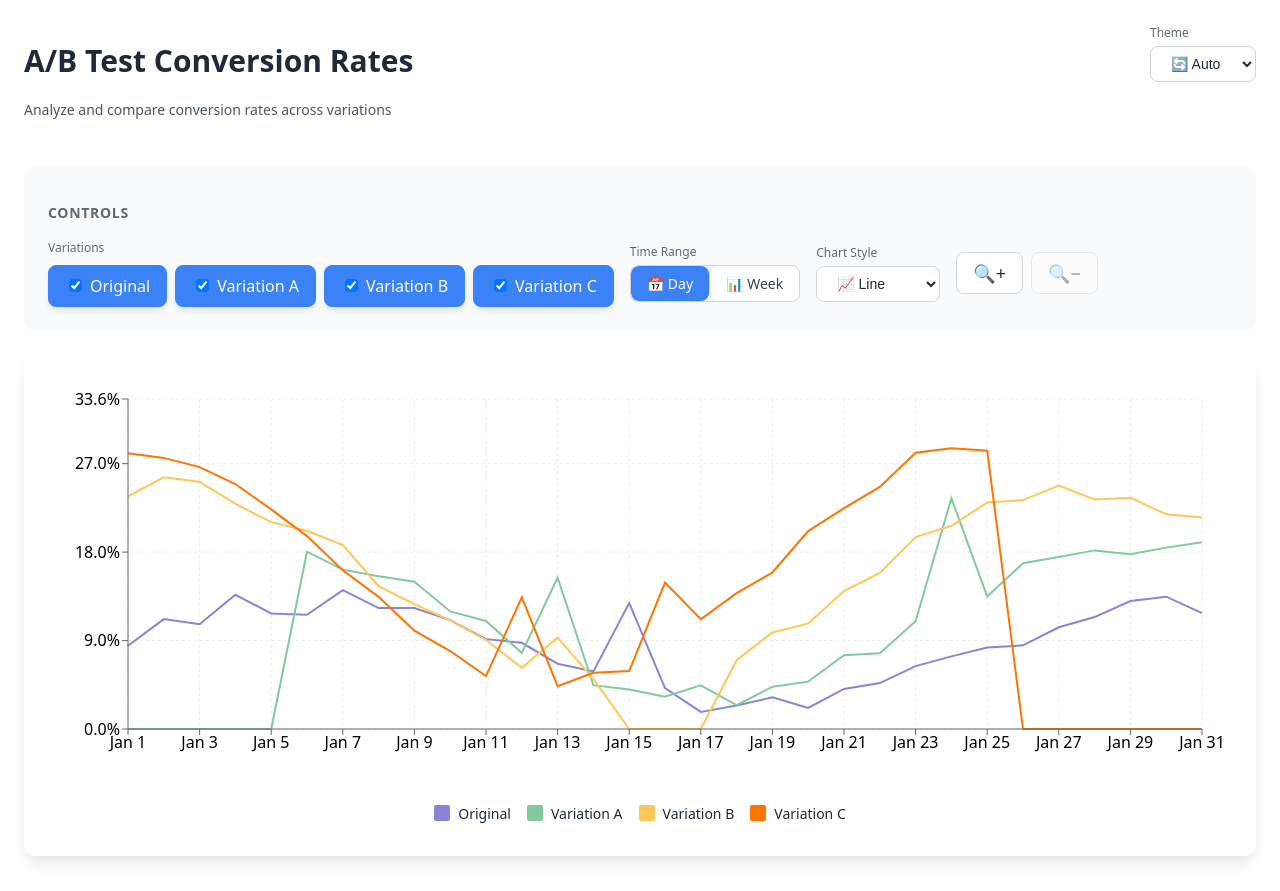
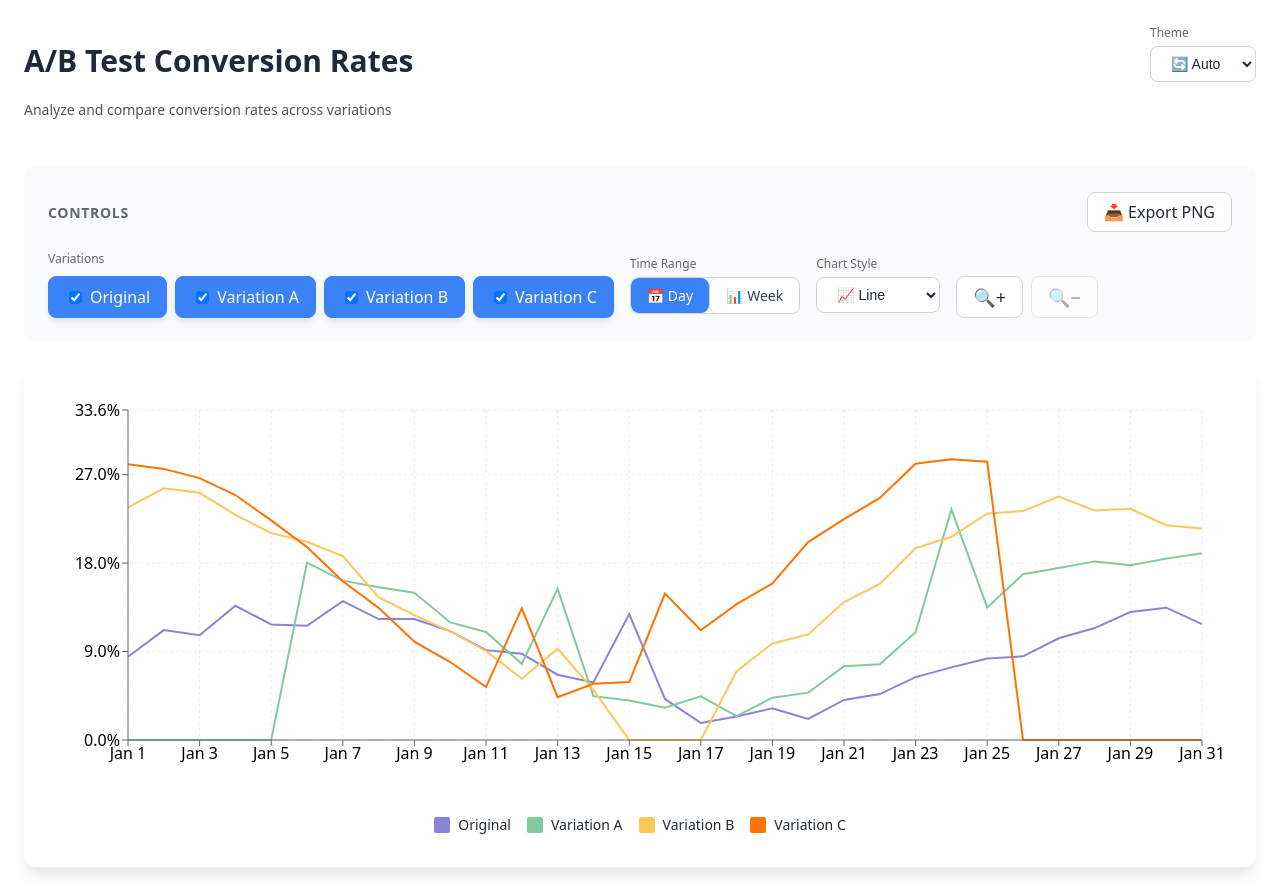
Before and after one commit to artashesfrangyan/ab-test-chart, a React (Vite) app in the folder ab-test-chart/: page / in a window 1280 px wide. Built offline with nearby package versions, Linux system fonts and the light colour scheme.

Commit message:
Added PNG export function

```diff
--- /dev/null
+++ b/ab-test-chart/src/features/export-chart/ui/ExportChart.module.css
@@ -0,0 +1,33 @@
+.button {
+  padding: 0.5rem 1rem;
+  border-radius: 0.5rem;
+  border: 1px solid;
+  transition: all 0.2s;
+  cursor: pointer;
+  font-weight: 500;
+}
+
+.button.light {
+  background-color: #ffffff;
+  color: #1f2937;
+  border-color: #d1d5db;
+}
+
+.button.light:hover {
+  background-color: #f3f4f6;
+}
+
+.button.dark {
+  background-color: #374151;
+  color: #ffffff;
+  border-color: #4b5563;
+}
+
+.button.dark:hover {
+  background-color: #4b5563;
+}
+
+.button:disabled {
+  opacity: 0.5;
+  cursor: not-allowed;
+}
--- /dev/null
+++ b/ab-test-chart/src/features/export-chart/ui/ExportChart.tsx
@@ -0,0 +1,46 @@
+import React, { useState } from "react";
+import html2canvas from "html2canvas";
+import type { Theme } from "@shared/types";
+import styles from "./ExportChart.module.css";
+
+interface ExportChartProps {
+  chartRef: React.RefObject<HTMLDivElement | null>;
+  theme: Theme;
+}
+
+export const ExportChart: React.FC<ExportChartProps> = ({ chartRef, theme }) => {
+  const [isExporting, setIsExporting] = useState(false);
+  const isDark = theme === "dark";
+
+  const handleExport = async () => {
+    if (!chartRef.current) return;
+
+    setIsExporting(true);
+    try {
+      const canvas = await html2canvas(chartRef.current, {
+        backgroundColor: isDark ? "#111827" : "#ffffff",
+        scale: 2,
+      });
+
+      const link = document.createElement("a");
+      link.download = `ab-test-chart-${new Date().toISOString().split("T")[0]}.png`;
+      link.href = canvas.toDataURL("image/png");
+      link.click();
+    } catch (error) {
+      console.error("Export failed:", error);
+    } finally {
+      setIsExporting(false);
+    }
+  };
+
+  return (
+    <button
+      className={`${styles.button} ${isDark ? styles.dark : styles.light}`}
+      onClick={handleExport}
+      disabled={isExporting}
+      title="Export to PNG"
+    >
+      {isExporting ? "📥 Exporting..." : "📥 Export PNG"}
+    </button>
+  );
+};
--- a/ab-test-chart/src/features/zoom-controls/ui/ZoomControls.module.css
+++ b/ab-test-chart/src/features/zoom-controls/ui/ZoomControls.module.css
@@ -1,6 +1,7 @@
 .container {
   display: flex;
   gap: 0.5rem;
+  align-self: flex-end;
 }
 
 .button {
--- a/ab-test-chart/src/pages/chart-page/ui/ChartPage.module.css
+++ b/ab-test-chart/src/pages/chart-page/ui/ChartPage.module.css
@@ -52,10 +52,16 @@
   background-color: #1f2937;
 }
 
+.controlsHeader {
+  display: flex;
+  justify-content: space-between;
+  align-items: center;
+  margin-bottom: 1rem;
+}
+
 .controlsTitle {
   font-size: 0.875rem;
   font-weight: 600;
-  margin-bottom: 1rem;
   text-transform: uppercase;
   letter-spacing: 0.05em;
   opacity: 0.7;
--- a/ab-test-chart/src/pages/chart-page/ui/ChartPage.tsx
+++ b/ab-test-chart/src/pages/chart-page/ui/ChartPage.tsx
@@ -1,4 +1,4 @@
-import { useState, useMemo, type FC } from "react";
+import { useState, useMemo, useRef, type FC } from "react";
 import { VariationSelector } from "@features/variation-selector/ui/VariationSelector";
 import { useChartData } from "@entities/chart-data/hooks/useChartData";
 import { LineChart } from "@widgets/chart-container/ui/LineChart";
@@ -6,6 +6,7 @@ import { TimeRangeSelector } from "@widgets/chart-container/ui/TimeRangeSelector
 import { LineStyleSelector } from "@features/line-style-selector/ui/LineStyleSelector";
 import { ThemeToggle } from "@features/theme-toggle/ui/ThemeToggle";
 import { ZoomControls } from "@features/zoom-controls/ui/ZoomControl";
+import { ExportChart } from "@features/export-chart/ui/ExportChart";
 import { aggregateWeeklyData } from "@shared/lib/utils/data-transform";
 import type { LineStyle, Theme, TimeRange } from "@shared/types";
 import styles from "./ChartPage.module.css";
@@ -17,6 +18,7 @@ interface ChartPageProps {
 
 export const ChartPage: FC<ChartPageProps> = ({ theme, onThemeChange }) => {
   const { data: rawData, variations, isLoading } = useChartData();
+  const chartRef = useRef<HTMLDivElement>(null);
 
   const [selectedVariations, setSelectedVariations] = useState<string[]>(
     () => variations.map((v) => v.id?.toString() || "0")
@@ -86,7 +88,10 @@ export const ChartPage: FC<ChartPageProps> = ({ theme, onThemeChange }) => {
         </div>
 
         <div className={`${styles.controls} ${isDark ? styles.dark : styles.light}`}>
-          <h2 className={styles.controlsTitle}>Controls</h2>
+          <div className={styles.controlsHeader}>
+            <h2 className={styles.controlsTitle}>Controls</h2>
+            <ExportChart chartRef={chartRef} theme={theme} />
+          </div>
           <div className={styles.controlsGroup}>
           <VariationSelector
             variations={variations}
@@ -118,7 +123,7 @@ export const ChartPage: FC<ChartPageProps> = ({ theme, onThemeChange }) => {
           </div>
         </div>
 
-        <div className={`${styles.chart} ${isDark ? styles.dark : styles.light}`}>
+        <div ref={chartRef} className={`${styles.chart} ${isDark ? styles.dark : styles.light}`}>
           <LineChart
             data={data}
             variations={variations}
--- a/ab-test-chart/vite.config.ts
+++ b/ab-test-chart/vite.config.ts
@@ -1,4 +1,4 @@
-import { defineConfig } from "vitest/config";
+import { defineConfig } from "vite";
 import react from "@vitejs/plugin-react";
 import path from "path";
 
@@ -16,11 +16,6 @@ export default defineConfig({
       "@shared": path.resolve(__dirname, "./src/shared"),
     },
   },
-  test: {
-    globals: true,
-    environment: "jsdom",
-    setupFiles: "./src/tests/setup.ts",
-  },
   server: {
     port: 3000,
   },
```
Also changed, not shown: ab-test-chart/package.json (+2 -10 lines), 2 other files (tests, documents, lock files or other folders).
